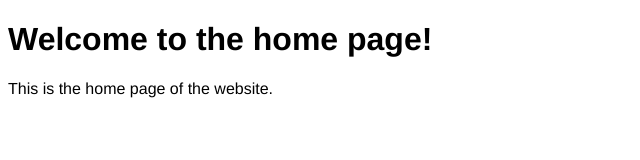
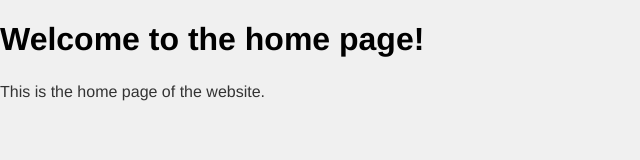
Before and after one commit to tarushvkodes/cybertestsite3132025, a plain HTML site: page index.html in a window 1280 px wide. Shown: the whole page, without its empty margins (0-640 px from the left). Drawn offline with Linux system fonts and the light colour scheme.

Commit message:
Refactor index.html to link external stylesheet and add styles.css for improved styling

```diff
--- a/index.html
+++ b/index.html
@@ -2,11 +2,7 @@
 <html>
 <head>
     <title>Home</title>
-    <style>
-        body {
-            font-family: Helvetica, Arial, sans-serif;
-        }
-    </style>
+    <link rel="stylesheet" href="styles.css">
 </head>
 <body>
     <h1>Welcome to the home page!</h1>
--- /dev/null
+++ b/styles.css
@@ -0,0 +1,13 @@
+body {
+    font-family: 'Helvetica', sans-serif;
+    background-color: #f0f0f0;
+    margin: 0;
+    padding: 0;
+}
+
+p {
+    font-family: Helvetica, Arial, sans-serif
+    font-size: 16px;
+    line-height: 1.5;
+    color: #333;
+}
```
